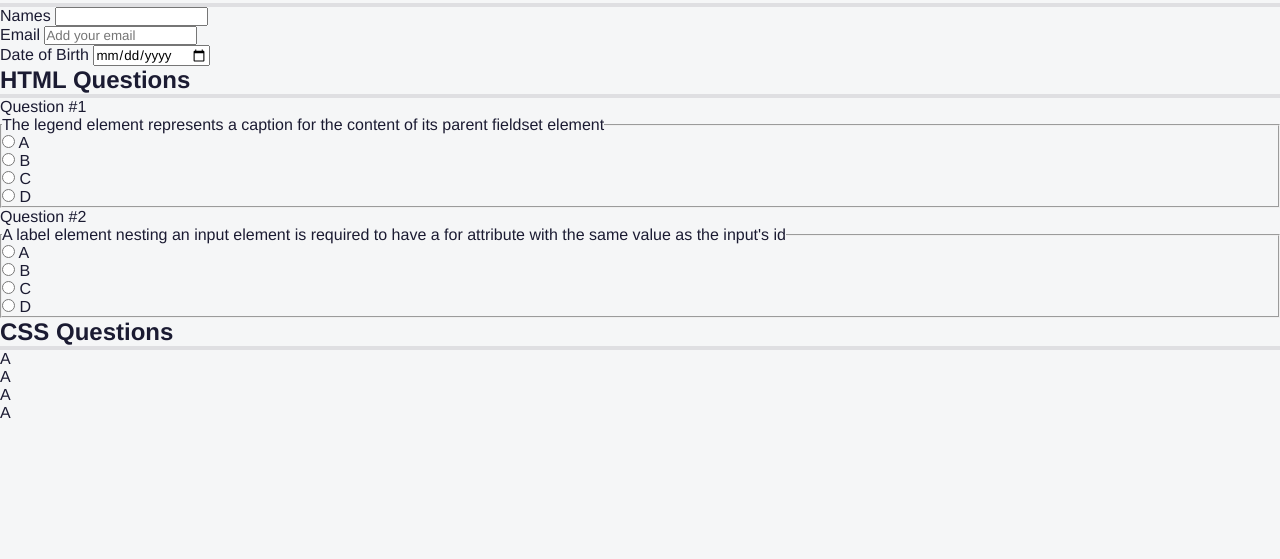
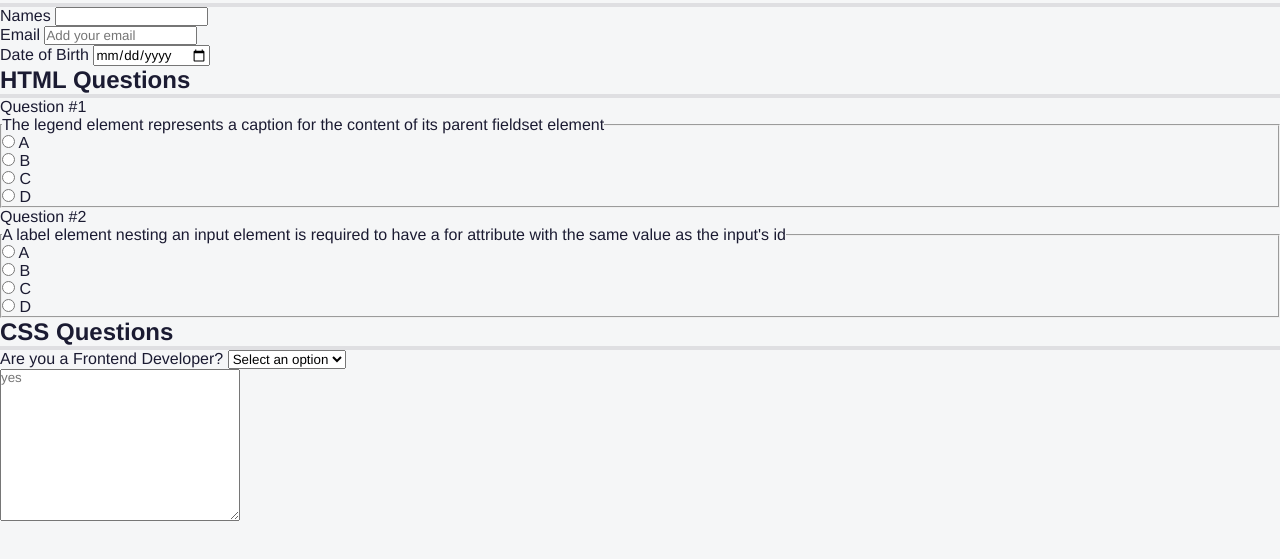
Before and after one commit to Marffe/Quiz_FCC, a plain HTML site: page index.html in a window 1280 px wide. Shown: the part 75-634 px from the top of the page. Drawn offline with Linux system fonts and the light colour scheme.

Commit message:
3 steps on the course

```diff
--- a/index.html
+++ b/index.html
@@ -111,16 +111,15 @@
                 <h2 id="css-questions">CSS Questions</h2>
                 <div class="formrow">
                     <div class="questionblock">
-                        <label for="">A</label>
+                        <label for="A">Are you a Frontend Developer?</label>
+                        <select name="A" id="A" required>
+                            <option value="Option">Select an option</option>
+                            <option value="yes">Yes</option>
+                            <option value="no">No</option>
+                        </select>
                     </div>
                     <div class="answer">
-                        <label for="">A</label>
-                    </div>
-                    <div class="questionblock">
-                        <label for="">A</label>
-                    </div>
-                    <div class="answer">
-                        <label for="">A</label>
+                        <textarea name="" id="" cols="30" rows="10" placeholder="yes"></textarea>
                     </div>
                 </div>
             </section>
```
